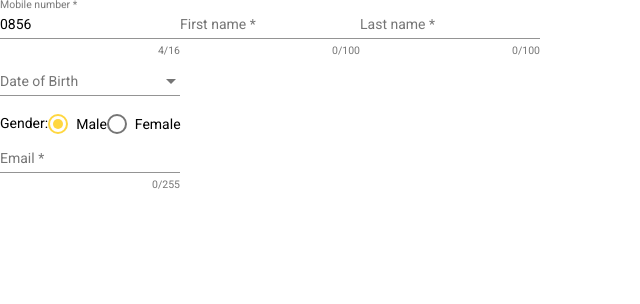
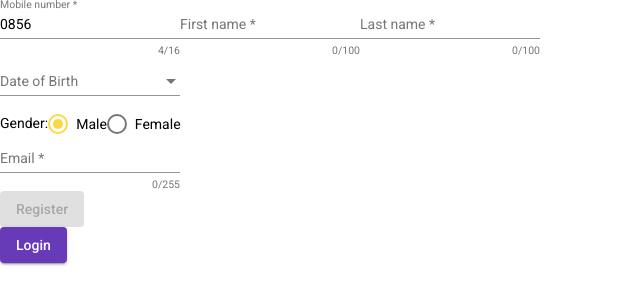
Before and after one commit to regiepahlewi/angular-dynamic-form, an Angular app: page / in a window 1280 px wide. Shown: the top 304 px of the page, without its empty margins (0-640 px from the left). Built offline with nearby package versions, Linux system fonts and the light colour scheme.

Commit message:
add button action

```diff
--- a/src/app/interfaces/field.ts
+++ b/src/app/interfaces/field.ts
@@ -6,10 +6,12 @@ export interface IField {
     value?: any;
     disabled?: boolean;
     readOnly?: boolean;
-    validations: IValidator[];
+    validations?: IValidator[];
     minlength?: number;
     maxlength?: number;
     options?: ISelectOptions[];
+    // tslint:disable-next-line: ban-types
+    actions?: Function;
 }
 
 export interface IValidator {
--- a/src/app/interfaces/form.ts
+++ b/src/app/interfaces/form.ts
@@ -3,4 +3,5 @@ import { IField } from './field';
 export interface IForm {
     formProperties: IField[];
     formConfig(): void;
+    save(e: Event): void;
 }
--- a/src/app/modules/registration/registration.component.html
+++ b/src/app/modules/registration/registration.component.html
@@ -1 +1 @@
-<app-form-generator [fields]="formProperties"></app-form-generator>
+<app-form-generator [fields]="formProperties" (save)="save($event)"></app-form-generator>
--- a/src/app/modules/registration/registration.component.ts
+++ b/src/app/modules/registration/registration.component.ts
@@ -67,14 +67,12 @@ export class RegistrationComponent implements OnInit, IForm {
       {
         name: 'dob',
         component: 'dob',
-        label: 'Date of Birth',
-        validations: []
+        label: 'Date of Birth'
       },
       {
         name: 'gender',
         component: 'radiobutton',
         label: 'Gender',
-        validations: [],
         options: [
           { key: '0', value: 'Male' },
           { key: '1', value: 'Female' }
@@ -94,7 +92,26 @@ export class RegistrationComponent implements OnInit, IForm {
             message: 'Email is mandatory'
           },
         ]
+      }, {
+        name: 'register',
+        component: 'button',
+        label: 'Register',
+        type: 'submit'
+      }, {
+        name: 'login',
+        component: 'button',
+        label: 'Login',
+        type: 'button',
+        actions: this.goToLogin
       }
     ];
   }
+
+  save(e: Event): void {
+    console.log(e);
+  }
+
+  goToLogin() {
+    console.log('login click');
+  }
 }
--- a/src/app/shared/button/button.component.html
+++ b/src/app/shared/button/button.component.html
@@ -1,4 +1,4 @@
 <div class="col-sm-12" [formGroup]="group">
-    <button type="submit" [disabled]="!group.valid" mat-raised-button color="primary"
-        [disabled]="field.disabled">{{field.label}}</button>
+    <button [type]="field.type" *ngIf="field.type === 'submit'" [disabled]="disabledBtn()" mat-raised-button color="primary">{{field.label}}</button>
+    <button [type]="field.type" *ngIf="field.type !== 'submit'" [disabled]="disabledBtn()" (click)="callClick()" mat-raised-button color="primary">{{field.label}}</button>
 </div>
--- a/src/app/shared/button/button.component.ts
+++ b/src/app/shared/button/button.component.ts
@@ -9,12 +9,29 @@ import { FormGroup } from '@angular/forms';
 })
 export class ButtonComponent implements OnInit {
 
+  // tslint:disable-next-line: ban-types
+  callClick: Function;
   field: IField;
   group: FormGroup;
 
   constructor() { }
 
   ngOnInit(): void {
+    if (this.field.type !== 'submit') {
+      this.callClick = this.field.actions;
+    }
+  }
+
+  disabledBtn(): boolean {
+    let res = false;
+    if (this.field.type === 'submit') {
+      if (!this.group.valid) {
+        res = true;
+      }
+    } else {
+      res = this.field.disabled;
+    }
+    return res;
   }
 
 }
--- a/src/app/shared/directive/field.directive.ts
+++ b/src/app/shared/directive/field.directive.ts
@@ -10,7 +10,7 @@ const componentMapper = {
     input: InputComponent,
     button: ButtonComponent,
     dob: DobComponent,
-    radiobutton: RadiobuttonComponent,
+    radiobutton: RadiobuttonComponent
 };
 
 @Directive({
--- a/src/app/shared/dynamic-form/dynamic-form.component.ts
+++ b/src/app/shared/dynamic-form/dynamic-form.component.ts
@@ -37,7 +37,7 @@ export class DynamicFormComponent implements OnInit {
   createControl() {
     const group = this.fb.group({});
     this.fields.forEach(field => {
-      if (field.type === 'button') { return; }
+      if (field.component === 'button') { return; }
       const control = this.fb.control({ value: field.value, disabled: field.disabled }, this.bindValidations(field.validations || []));
       group.addControl(field.name, control);
     });
@@ -71,5 +71,4 @@ export class DynamicFormComponent implements OnInit {
       this.validateAllFormFields(this.form);
     }
   }
-
 }
--- a/src/app/shared/form-generator/form-generator.component.html
+++ b/src/app/shared/form-generator/form-generator.component.html
@@ -1 +1 @@
-<app-dynamic-form [fields]="fields" (submit)="saveData()" class="dynamic-form"></app-dynamic-form>
+<app-dynamic-form [fields]="fields" (submit)="saveProcess($event)" class="dynamic-form"></app-dynamic-form>
--- a/src/app/shared/form-generator/form-generator.component.ts
+++ b/src/app/shared/form-generator/form-generator.component.ts
@@ -1,4 +1,4 @@
-import { Component, OnInit, Input } from '@angular/core';
+import { Component, OnInit, Input, ViewChild, Output, EventEmitter } from '@angular/core';
 import { IField } from 'src/app/interfaces/field';
 import { Validators } from '@angular/forms';
 
@@ -10,6 +10,7 @@ import { Validators } from '@angular/forms';
 export class FormGeneratorComponent implements OnInit {
 
   @Input() fields: IField[];
+  @Output() save = new EventEmitter();
 
   constructor() { }
 
@@ -17,8 +18,8 @@ export class FormGeneratorComponent implements OnInit {
     this.fieldConfigInterceptor();
   }
 
-  saveData(): void {
-
+  saveProcess(e: Event): void {
+    this.save.emit(e);
   }
 
   fieldConfigInterceptor() {
@@ -27,6 +28,7 @@ export class FormGeneratorComponent implements OnInit {
 
         // convert to angular validation
         const validation = data.validations;
+        if (validation) {
           validation.forEach(val => {
             if (val.name === 'required') {
               val.validator = Validators.required;
@@ -40,6 +42,9 @@ export class FormGeneratorComponent implements OnInit {
               val.validator = Validators.maxLength(val.validator);
             }
           });
+        } else {
+          data.validations = [];
+        }
 
         // give default value for radiobutton
         if (data.component === 'radiobutton') {
```
Lines whose indentation alone changed are shown as unchanged.
